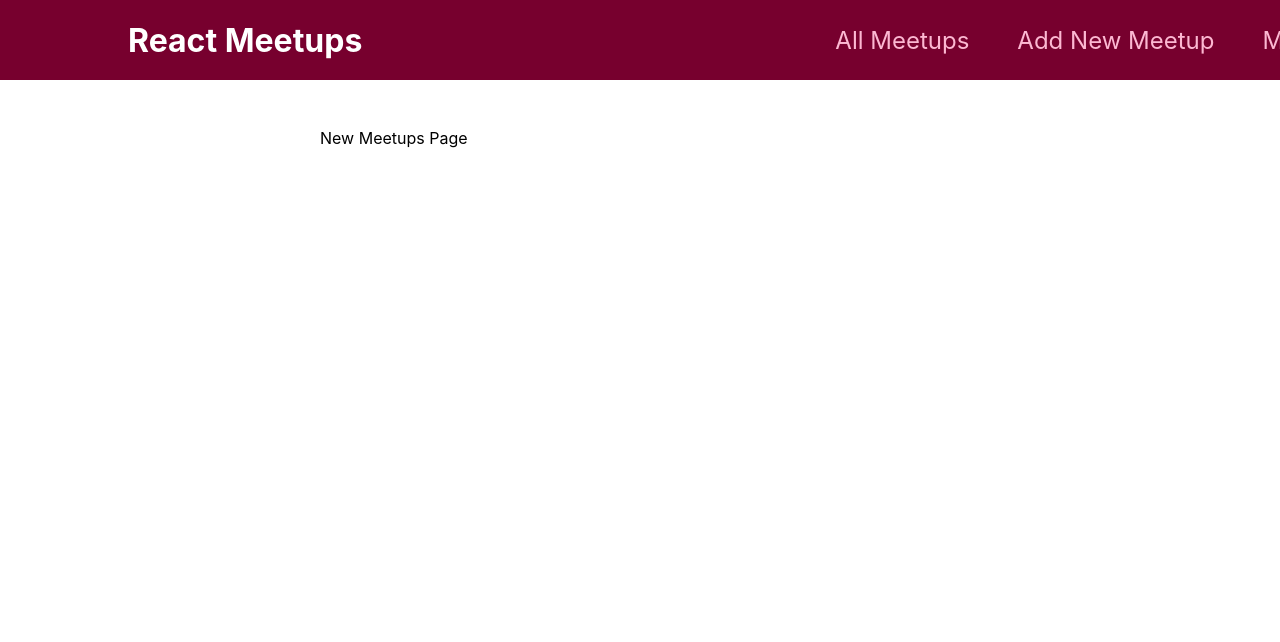
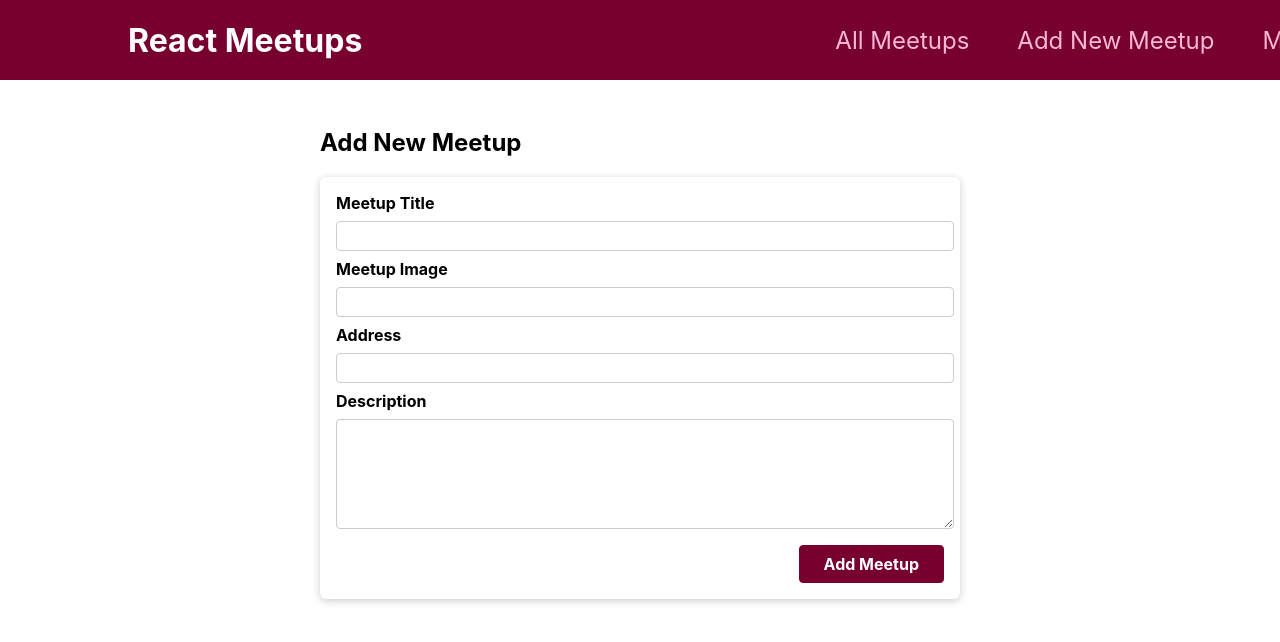
Before and after one commit to jpofficials7/meetup-demo-project, a React (Create React App) app: page /new-meetup in a window 1280 px wide. Shown: the top 642 px of the page. Built offline with nearby package versions, Linux system fonts and the light colour scheme.

Commit message:
adding a new meetup form

```diff
--- /dev/null
+++ b/src/components/meetups/NewMeetupForm.js
@@ -0,0 +1,31 @@
+import Card from "../ui/Card";
+import Classes from "./NewMeetupForm.module.css";
+function NewMeetupForm() {
+  return (
+    <Card>
+      <form className={Classes.form}>
+        <div className={Classes.control}>
+          <label htmlFor="title">Meetup Title</label>
+          <input type="text" required id="title"></input>
+        </div>
+        <div className={Classes.control}>
+          <label htmlFor="image">Meetup Image</label>
+          <input type="url" required id="image"></input>
+        </div>
+        <div className={Classes.control}>
+          <label htmlFor="address">Address</label>
+          <input type="text" required id="address"></input>
+        </div>
+        <div className={Classes.control}>
+          <label htmlFor="description">Description</label>
+          <textarea id="description" required rows="5"></textarea>
+        </div>
+        <div className={Classes.actions}>
+          <button>Add Meetup</button>
+        </div>
+      </form>
+    </Card>
+  );
+}
+
+export default NewMeetupForm;
--- /dev/null
+++ b/src/components/meetups/NewMeetupForm.module.css
@@ -0,0 +1,45 @@
+.form {
+  padding: 1rem;
+}
+
+.control {
+  margin-bottom: 0.5rem;
+}
+
+.control label {
+  display: block;
+  font-weight: bold;
+  margin-bottom: 0.5rem;
+}
+
+.control input,
+.control textarea {
+  display: block;
+  font: inherit;
+  border-radius: 4px;
+  border: 1px solid #ccc;
+  padding: 0.25rem;
+  width: 100%;
+}
+
+.actions {
+  margin-top: 1rem;
+  text-align: right;
+}
+
+.actions button {
+  font: inherit;
+  cursor: pointer;
+  background-color: #77002e;
+  color: white;
+  padding: 0.5rem 1.5rem;
+  border: 1px solid #77002e;
+  border-radius: 4px;
+  font-weight: bold;
+}
+
+.actions button:hover,
+.actions button:active {
+  background-color: #a50e48;
+  border-color: #a50e48;
+}
--- a/src/pages/NewMeetups.js
+++ b/src/pages/NewMeetups.js
@@ -1,4 +1,11 @@
-function NewMeetupPage(){
-    return <div>New Meetups Page</div>
+import NewMeetupForm from "../components/meetups/NewMeetupForm";
+
+function NewMeetupPage() {
+  return (
+    <section>
+      <h1>Add New Meetup</h1>
+      <NewMeetupForm />
+    </section>
+  );
 }
 export default NewMeetupPage;
```
